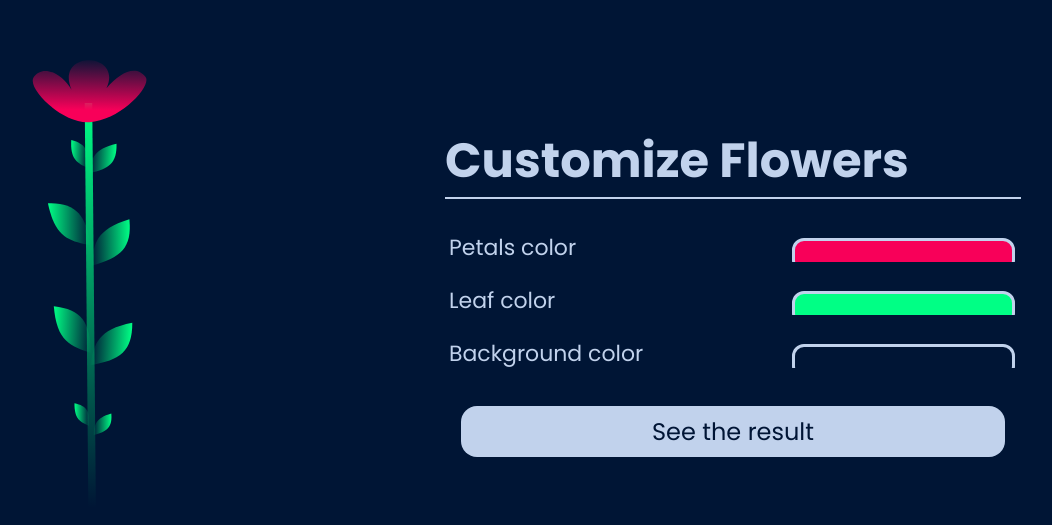
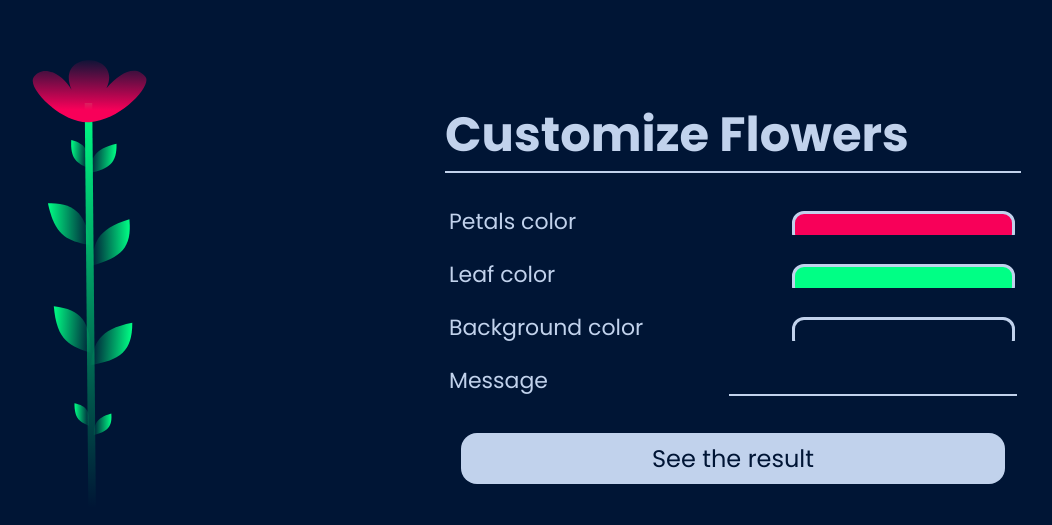
Before and after one commit to Natouche68/flowers, a SvelteKit app: page /customize in a window 1280 px wide. Shown: the part 117-642 px from the top of the page, without its empty margins (203-1255 px from the left). Built offline with nearby package versions, Linux system fonts and the light colour scheme.

Commit message:
Add a way to change the message

```diff
--- a/src/routes/customize/+page.server.ts
+++ b/src/routes/customize/+page.server.ts
@@ -5,11 +5,13 @@ export const load: PageServerLoad = ({ url }) => {
 	let petalsColor = url.searchParams.get("petalsColor") || "f80059";
 	let leafColor = url.searchParams.get("leafColor") || "00ff85";
 	let backgroundColor = url.searchParams.get("backgroundColor") || "001535";
+	let message = url.searchParams.get("message") || "";
 
 	return {
 		petalsColor: "#" + petalsColor,
 		leafColor: "#" + leafColor,
 		backgroundColor: "#" + backgroundColor,
+		message,
 	};
 };
 
@@ -22,10 +24,13 @@ export const actions = {
 			"#",
 			""
 		);
+		const message = data.get("message");
 
 		redirect(
 			303,
-			`/?petalsColor=${petalsColor}&leafColor=${leafColor}&backgroundColor=${backgroundColor}`
+			`/?petalsColor=${petalsColor}&leafColor=${leafColor}&backgroundColor=${backgroundColor}${
+				message ? `&message=${message}` : ""
+			}`
 		);
 	},
 } satisfies Actions;
--- a/src/routes/customize/+page.svelte
+++ b/src/routes/customize/+page.svelte
@@ -7,6 +7,7 @@
 	let petalsColor = data.petalsColor;
 	let leafColor = data.leafColor;
 	let backgroundColor = data.backgroundColor;
+	let message = data.message;
 </script>
 
 <div class="app" style="--bg-color: {backgroundColor};">
@@ -42,6 +43,10 @@
 				id="background-color"
 				bind:value={backgroundColor}
 			/>
+		</div>
+		<div class="input-group">
+			<label for="message">Message</label>
+			<input type="text" name="message" id="message" bind:value={message} />
 		</div>
 
 		<button type="submit" class="button">See the result</button>
@@ -98,6 +103,24 @@
 		cursor: pointer;
 	}
 
+	.input-group input[type="text"] {
+		width: 50%;
+		background: transparent;
+		color: #c1d2ec;
+		font-family: "Poppins", sans-serif;
+		font-size: 18px;
+		outline: none;
+		border: none;
+		border-bottom: solid 2px #c1d2ec;
+		transition: all 0.4s ease;
+	}
+
+	.input-group input[type="text"]:focus {
+		font-weight: 600;
+		background: #c1d2ec;
+		color: var(--bg-color);
+	}
+
 	.button {
 		margin: 16px;
 		width: calc(100% - 16px * 2);
@@ -105,7 +128,7 @@
 		font-size: 24px;
 		padding: 8px 16px;
 		background: #c1d2ec;
-		color: #001535;
+		color: var(--bg-color);
 		border: none;
 		border-radius: 16px;
 		cursor: pointer;
```
